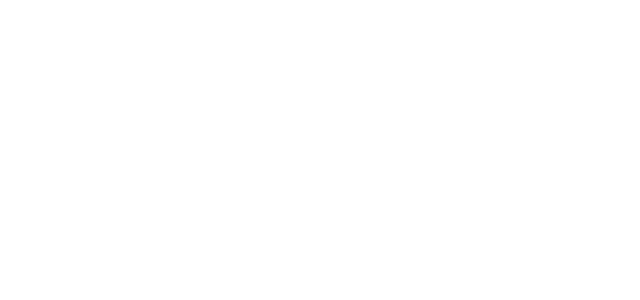
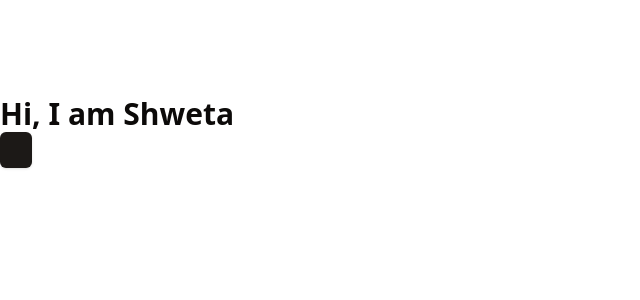
Before and after one commit to shwetaps605/roy-official, a Next.js app: page / in a window 1280 px wide. Shown: the top 300 px of the page, without its empty margins (0-640 px from the left). Built offline with nearby package versions, Linux system fonts and the light colour scheme.

Commit message:
streak freeze

```diff
--- a/app/page.tsx
+++ b/app/page.tsx
@@ -1,9 +1,11 @@
+import { Button } from "../components/ui/button";
 
 export default function Home() {
   return (
     <section className="py-24">
       <div className="container">
-        <h1 className="text-3xl font-bold"></h1>
+        <h1 className="text-3xl font-bold">Hi, I am Shweta</h1>
+        <Button/>
       </div>
     </section>
   );
```
